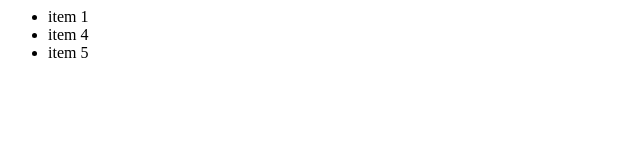
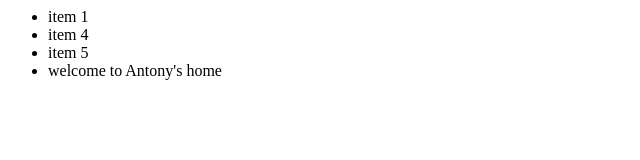
Before and after one commit to connect2babu/NewGitHub, a plain HTML site: page Index2.html in a window 1280 px wide. Shown: the whole page, without its empty margins (0-640 px from the left). Drawn offline with Linux system fonts and the light colour scheme.

Commit message:
Add welcome line by Antony

```diff
--- a/Index2.html
+++ b/Index2.html
@@ -5,6 +5,7 @@
 				<li>item 1</li>
 				<li>item 4</li>
 				<li>item 5</li>
+				<li>welcome to Antony's home</li>
 			</ul>
 		</div>
 	</body>
```
